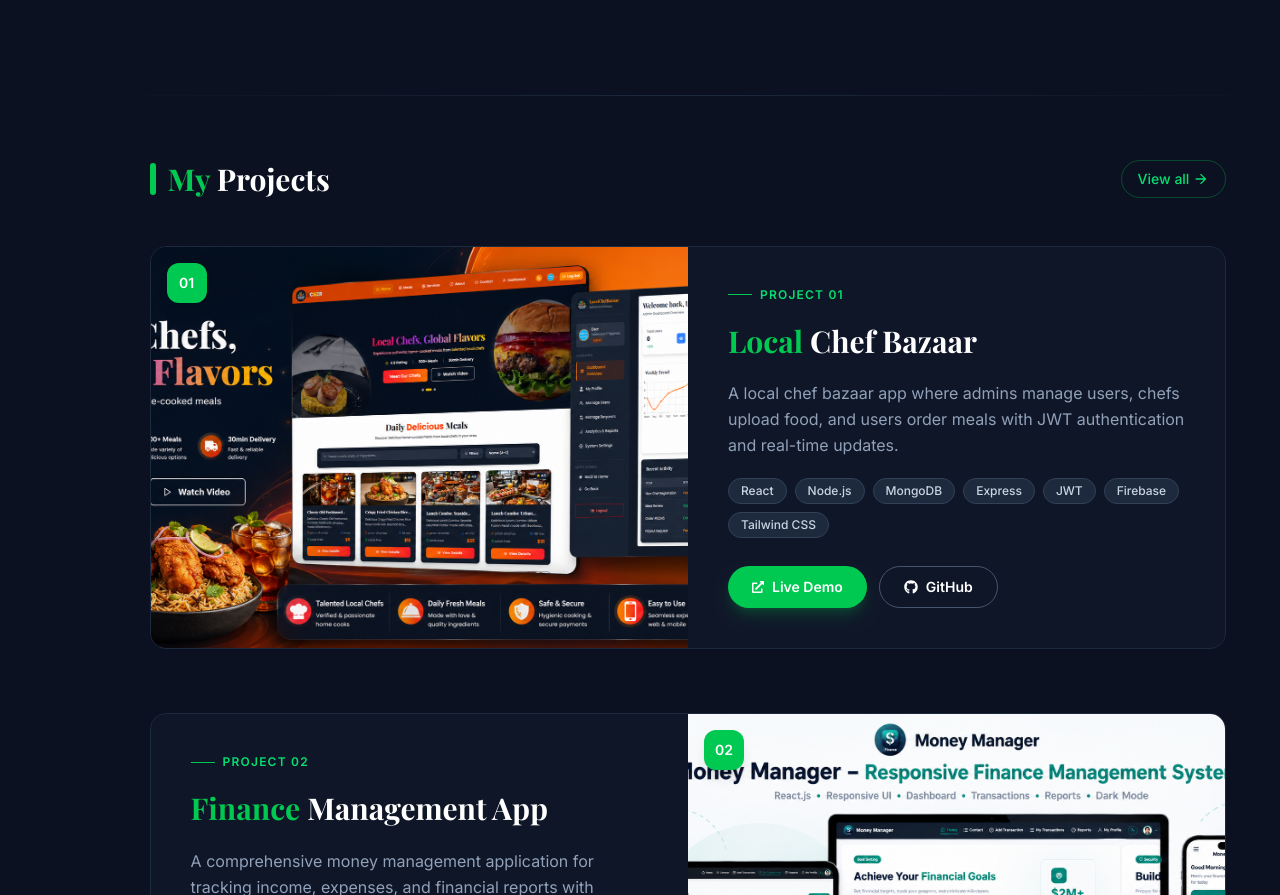
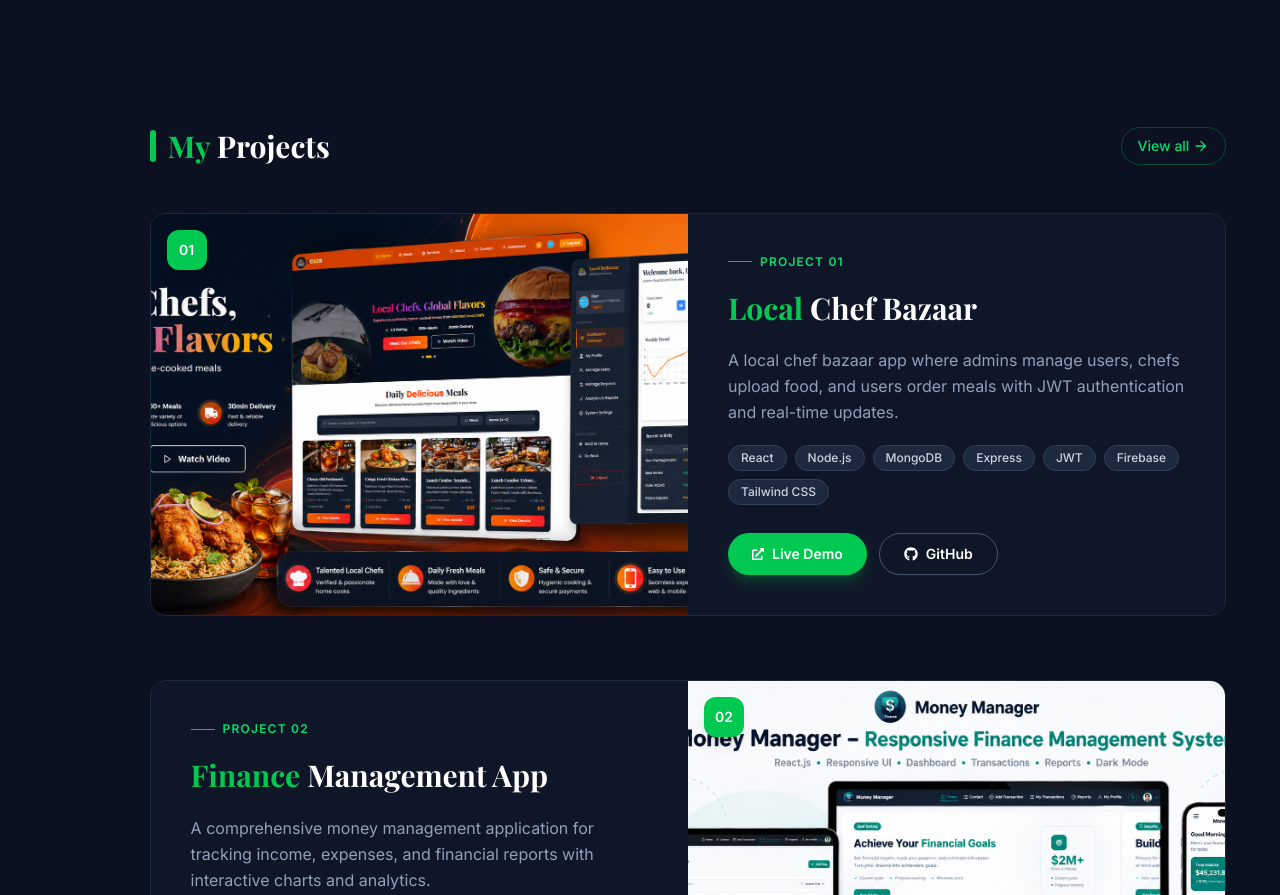
Before and after one commit to hakimcolor/MY-Portfolio-site-hakimcolor, a Next.js app: page / in a window 1280 px wide. Shown: the part 3117-4012 px from the top of the page. Built offline with nearby package versions, Linux system fonts and the light colour scheme.

Commit message:
Remove redundant gradient divider between About and Projects

```diff
--- a/src/app/page.js
+++ b/src/app/page.js
@@ -37,7 +37,6 @@ export default function Home() {
             <Hero />
             <main className="flex-1 w-full flex flex-col">
               <About />
-              <div className="h-px bg-gradient-to-r from-transparent via-slate-800 to-transparent w-full my-4"></div>
               <Projects />
               <Contact />
             </main>
```
